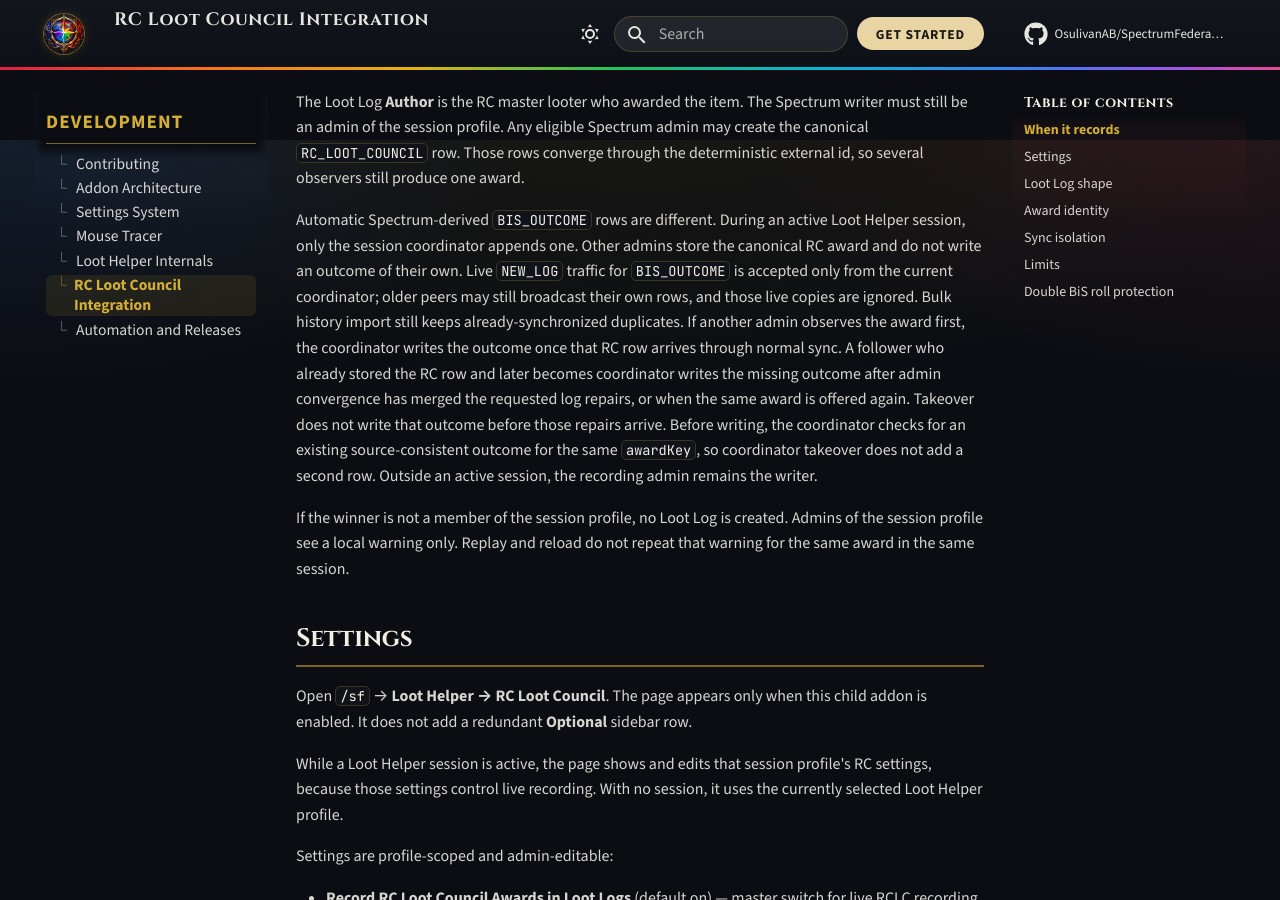
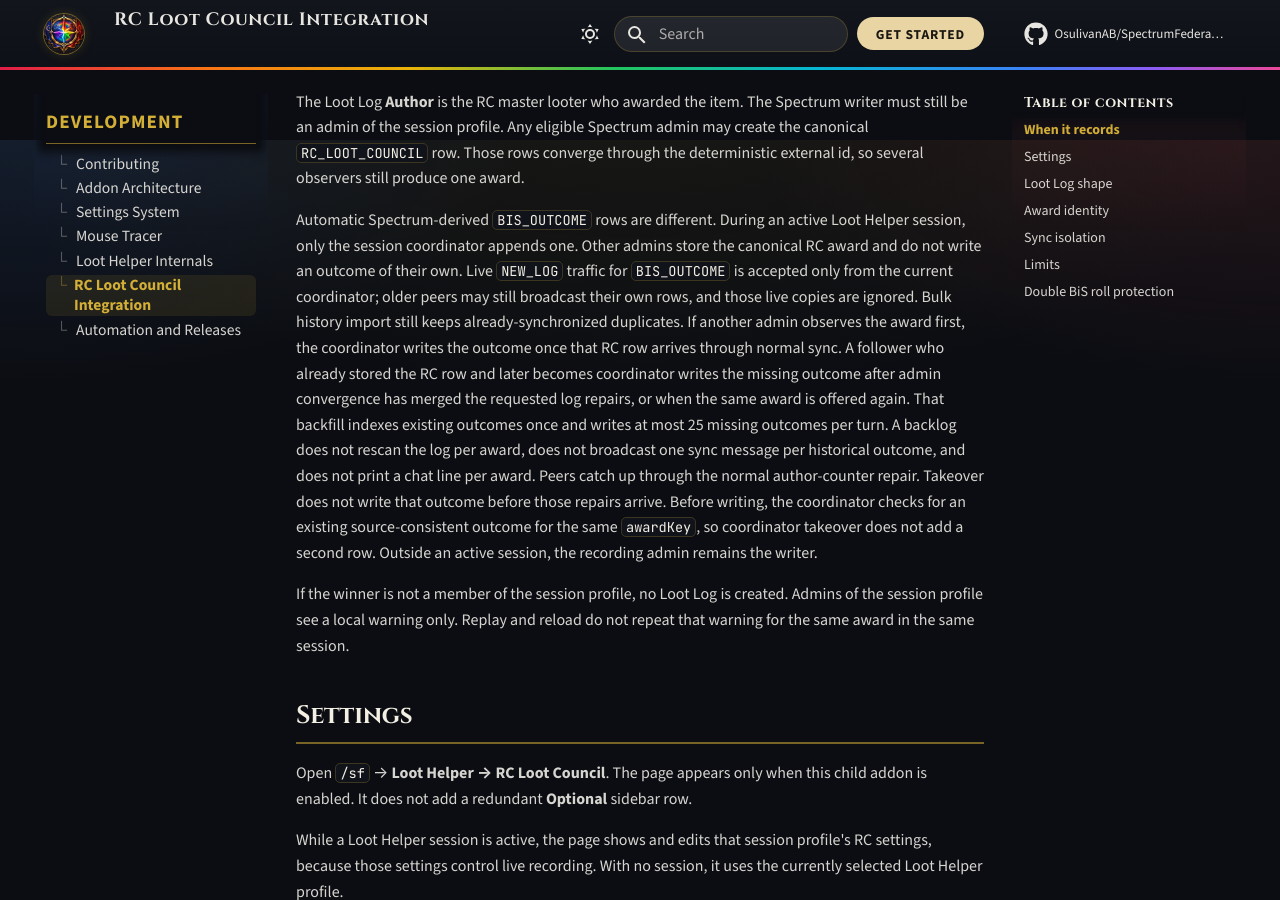
Before and after one commit to OsulivanAB/SpectrumFederation, an MkDocs documentation site: the page built from docs/development/rc-loot-council-integration.md, in a window 1280 px wide and 900 px high, scrolled down 760 px. Built offline with MkDocs 1.6.1 and Material for MkDocs 9.7.7, drawn with Linux system fonts in a browser that asks for light colours; comment, search, counter and statistics services are not loaded.

Commit message:
fix: bound coordinator BiS backfill to one indexed batch
Index existing outcomes once, write at most 25 missing rows per turn,
and keep a historical backlog off the live sync queue so a large
promotion does not freeze the client or warn once per row.

Co-authored-by: anthony.r.bahl <anthony.r.bahl@gmail.com>

```diff
--- a/docs/development/rc-loot-council-integration.md
+++ b/docs/development/rc-loot-council-integration.md
@@ -18,7 +18,7 @@ The locally selected Loot Helper profile is not used for live recording. If the
 
 The Loot Log **Author** is the RC master looter who awarded the item. The Spectrum writer must still be an admin of the session profile. Any eligible Spectrum admin may create the canonical `RC_LOOT_COUNCIL` row. Those rows converge through the deterministic external id, so several observers still produce one award.
 
-Automatic Spectrum-derived `BIS_OUTCOME` rows are different. During an active Loot Helper session, only the session coordinator appends one. Other admins store the canonical RC award and do not write an outcome of their own. Live `NEW_LOG` traffic for `BIS_OUTCOME` is accepted only from the current coordinator; older peers may still broadcast their own rows, and those live copies are ignored. Bulk history import still keeps already-synchronized duplicates. If another admin observes the award first, the coordinator writes the outcome once that RC row arrives through normal sync. A follower who already stored the RC row and later becomes coordinator writes the missing outcome after admin convergence has merged the requested log repairs, or when the same award is offered again. Takeover does not write that outcome before those repairs arrive. Before writing, the coordinator checks for an existing source-consistent outcome for the same `awardKey`, so coordinator takeover does not add a second row. Outside an active session, the recording admin remains the writer.
+Automatic Spectrum-derived `BIS_OUTCOME` rows are different. During an active Loot Helper session, only the session coordinator appends one. Other admins store the canonical RC award and do not write an outcome of their own. Live `NEW_LOG` traffic for `BIS_OUTCOME` is accepted only from the current coordinator; older peers may still broadcast their own rows, and those live copies are ignored. Bulk history import still keeps already-synchronized duplicates. If another admin observes the award first, the coordinator writes the outcome once that RC row arrives through normal sync. A follower who already stored the RC row and later becomes coordinator writes the missing outcome after admin convergence has merged the requested log repairs, or when the same award is offered again. That backfill indexes existing outcomes once and writes at most 25 missing outcomes per turn. A backlog does not rescan the log per award, does not broadcast one sync message per historical outcome, and does not print a chat line per award. Peers catch up through the normal author-counter repair. Takeover does not write that outcome before those repairs arrive. Before writing, the coordinator checks for an existing source-consistent outcome for the same `awardKey`, so coordinator takeover does not add a second row. Outside an active session, the recording admin remains the writer.
 
 If the winner is not a member of the session profile, no Loot Log is created. Admins of the session profile see a local warning only. Replay and reload do not repeat that warning for the same award in the same session.
 
```
Also changed, not shown: 3 other files.
